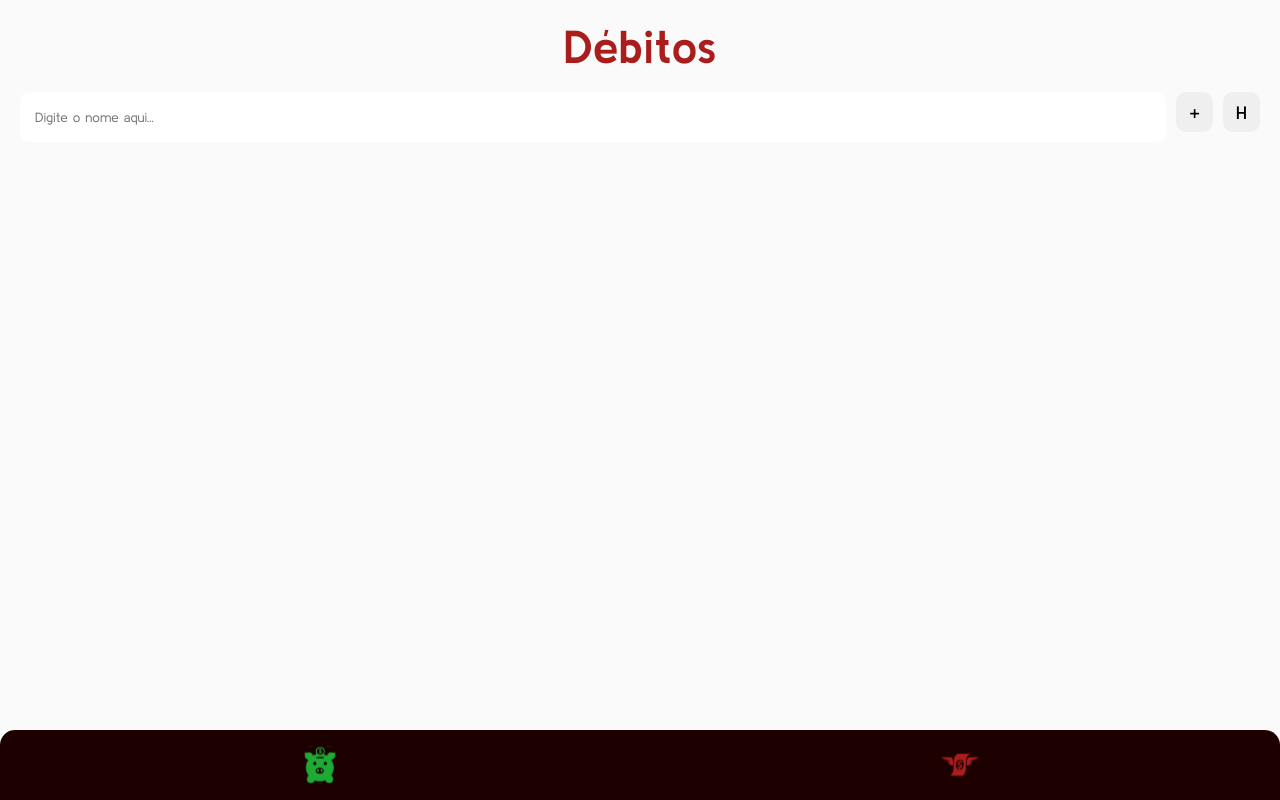
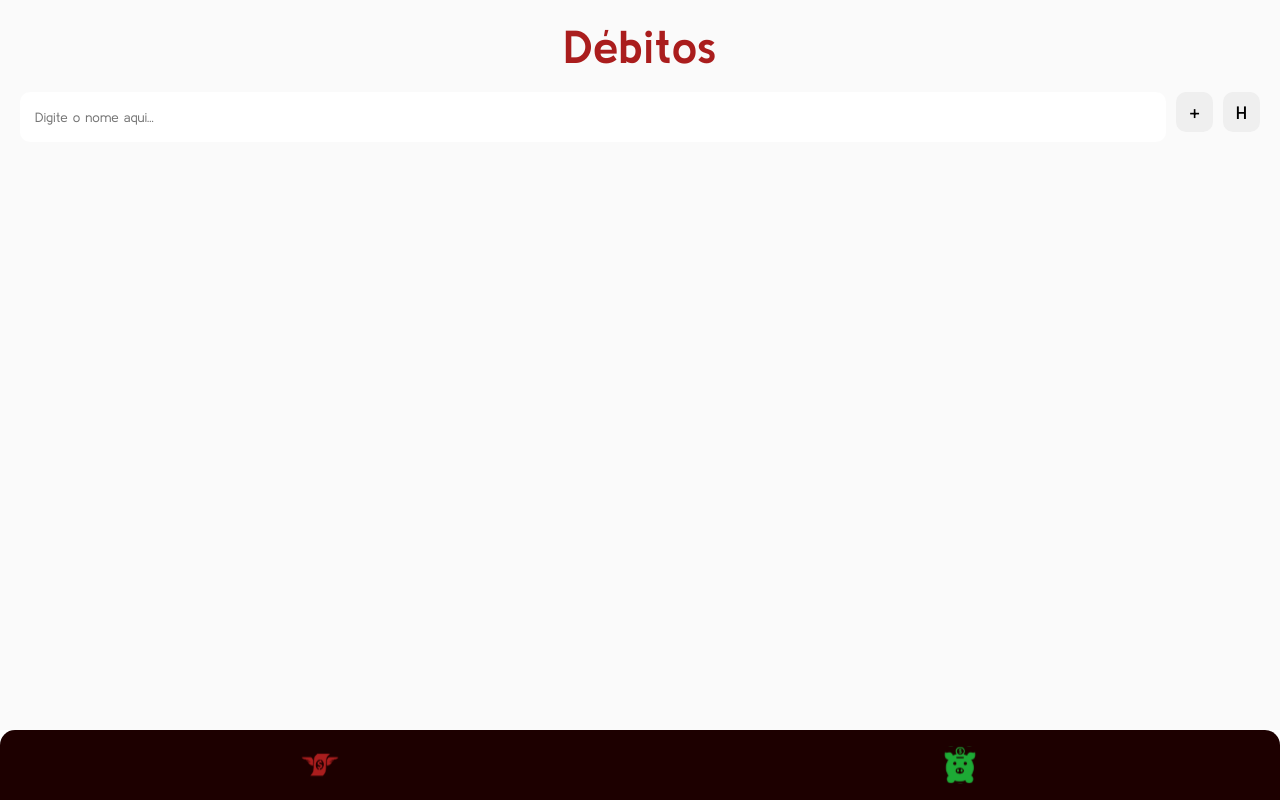
Before and after one commit to PedroVidalDev/paydd, a React (Create React App) app: page /debt in a window 1280 px wide. Built offline with nearby package versions, Linux system fonts and the light colour scheme.

Commit message:
feat: add links in menu

```diff
--- a/src/App.tsx
+++ b/src/App.tsx
@@ -3,12 +3,15 @@ import { Menu } from 'components/Menu';
 import { theme } from 'themes';
 import { ThemeProvider } from 'styled-components';
 import { AppRoutes } from 'Routes';
+import { BrowserRouter } from 'react-router-dom';
 
 function App() {
   return (
     <ThemeProvider theme={theme}>
-      <AppRoutes />
-      <Menu />
+      <BrowserRouter>
+        <AppRoutes />
+        <Menu />
+      </BrowserRouter>
     </ThemeProvider>
   );
 }
--- a/src/Routes.tsx
+++ b/src/Routes.tsx
@@ -5,7 +5,6 @@ import { BrowserRouter, Route, Routes } from "react-router-dom"
 
 export const AppRoutes = () => {
     return (
-        <BrowserRouter>
         <Routes>
             <Route
                 path="/debt"
@@ -28,6 +27,5 @@ export const AppRoutes = () => {
                 }
             />
         </Routes>
-        </BrowserRouter>
     )
 }
--- a/src/components/Menu/index.tsx
+++ b/src/components/Menu/index.tsx
@@ -5,27 +5,32 @@ import CreditIcon from "assets/img/creditIcon.svg"
 
 import { Container, Icon, IconContainerLeft, IconContainerRight } from "./styles"
 import { useEffect, useState } from "react"
+import { use } from "i18next"
+import { useNavigate } from "react-router"
 
 export const Menu = () => {
+
+    const navigate = useNavigate()
+
     const [type, setType] = useState<MenuType>(MenuType.DEBT);
 
     const handleTypeChange = (newType: MenuType) => {
-        console.log(newType)
         setType(newType)
     }
 
     useEffect(() => {
-        console.log('Type changed:', type);
-      }, [type]);
+        type === MenuType.DEBT ? navigate('/debt') : navigate('/credit')
+    }, [type])
 
     return (
         <Container type={type as MenuType}>
-            <IconContainerLeft onClick={() => handleTypeChange(MenuType.CREDIT)}>
+            <IconContainerRight to={'/debt'} onClick={() => handleTypeChange(MenuType.DEBT)}>
+                <Icon src={DebtIcon} />
+            </IconContainerRight>
+
+            <IconContainerLeft to={'/credit'} onClick={() => handleTypeChange(MenuType.CREDIT)}>
                 <Icon src={CreditIcon} />
             </IconContainerLeft>
-            <IconContainerRight onClick={() => handleTypeChange(MenuType.DEBT)}>
-                <Icon src={DebtIcon} />
-            </IconContainerRight>
         </Container>
     )
 }
--- a/src/components/Menu/styles.ts
+++ b/src/components/Menu/styles.ts
@@ -1,6 +1,7 @@
 import styled from "styled-components";
 
 import { MenuProps, MenuType } from "./types";
+import { NavLink } from "react-router-dom";
 
 export const Container = styled.div<MenuProps>`
     display: flex;
@@ -15,7 +16,7 @@ export const Container = styled.div<MenuProps>`
     transition: 0.5s;
 `
 
-export const IconContainerLeft = styled.div`
+export const IconContainerLeft = styled(NavLink)`
     display: flex;
 
     flex: 1;
@@ -35,7 +36,7 @@ export const IconContainerLeft = styled.div`
     }
 `
 
-export const IconContainerRight = styled.div`
+export const IconContainerRight = styled(NavLink)`
     display: flex;
 
     flex: 1;
--- a/src/pages/Credit/index.tsx
+++ b/src/pages/Credit/index.tsx
@@ -6,7 +6,6 @@ import { Button } from "components/Button";
 import { RegisterContainer } from "components/RegisterContainer"
 
 import { Container, ContainerInputs, ContainerTitle } from "./styles"
-import { DebtCompleteData } from "dto/DebtDTO";
 import { CreditCompleteData } from "dto/CreditDTO";
 
 export const Credit = () => {
```
Lines whose indentation alone changed are shown as unchanged.
